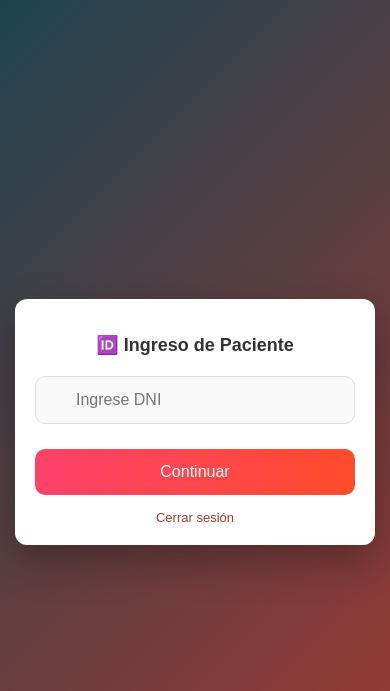
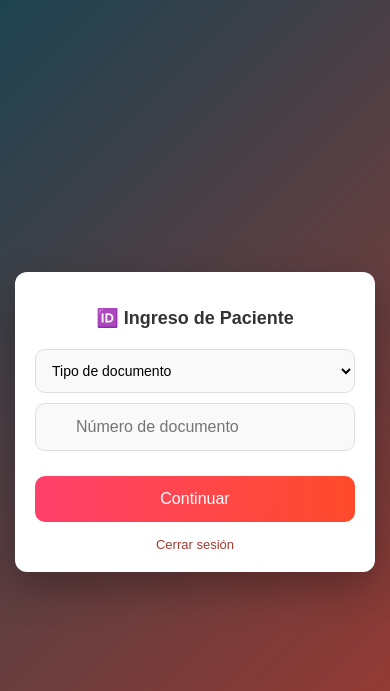
Before and after one commit to KuenenRivera/app-pacientes, a Flask app: page / in a window 390 px wide. Shown: the top 691 px of the page. Run offline with Flask 3, Linux system fonts and the light colour scheme; a user stored in the database is signed in.

Commit message:
mejora diseño login responsive

```diff
--- a/app.py
+++ b/app.py
@@ -104,7 +104,14 @@ def index():
         return "Acceso solo pacientes"
 
     if request.method == "POST":
-        dni = request.form["dni"]
+        dni = request.form["dni"].strip()
+
+        # 🔥 VALIDACIÓN PROFESIONAL (SIN CAMBIAR TU FLUJO)
+        if not dni.isdigit():
+            return "Error: El DNI solo debe contener números"
+
+        if len(dni) != 8:
+            return "Error: El DNI debe tener exactamente 8 dígitos"
 
         con = conectar()
         cur = con.cursor()
--- a/static/styles.css
+++ b/static/styles.css
@@ -198,3 +198,22 @@ input:invalid {
     color: #ff4b2b;
     text-decoration: underline;
 }
+
+/* ===== SELECT ===== */
+.input-group select {
+    width: 100%;
+    padding: 12px;
+
+    border: 1px solid #ddd;
+    border-radius: 10px;
+
+    font-size: 14px;
+    background: #f9f9f9;
+
+    outline: none;
+}
+
+/* ===== ERROR VISUAL ===== */
+.input-error {
+    border: 2px solid red !important;
+}
--- a/templates/index.html
+++ b/templates/index.html
@@ -15,8 +15,19 @@
 
         <form method="POST">
 
+            <!-- TIPO DOCUMENTO -->
             <div class="input-group">
-                <input type="text" name="dni" placeholder="Ingrese DNI" required>
+                <select name="tipo_doc" id="tipo_doc" required>
+                    <option value="">Tipo de documento</option>
+                    <option value="dni">DNI (8 dígitos)</option>
+                    <option value="ce">Carné de extranjería (9)</option>
+                    <option value="pasaporte">Pasaporte (6-12)</option>
+                </select>
+            </div>
+
+            <!-- NUMERO -->
+            <div class="input-group">
+                <input type="text" id="dni" name="dni" placeholder="Número de documento" required>
             </div>
 
             <button>Continuar</button>
@@ -29,5 +40,42 @@
 
 </div>
 
+<!-- VALIDACIÓN EN VIVO -->
+<script>
+const tipo = document.getElementById("tipo_doc");
+const dni = document.getElementById("dni");
+
+dni.addEventListener("input", validar);
+tipo.addEventListener("change", () => {
+    dni.value = "";
+    validar();
+});
+
+function validar() {
+    const valor = dni.value;
+    dni.classList.remove("input-error");
+
+    if (!tipo.value) return;
+
+    if (tipo.value === "dni") {
+        if (!/^\d{0,8}$/.test(valor)) {
+            dni.classList.add("input-error");
+        }
+    }
+
+    if (tipo.value === "ce") {
+        if (!/^\d{0,9}$/.test(valor)) {
+            dni.classList.add("input-error");
+        }
+    }
+
+    if (tipo.value === "pasaporte") {
+        if (valor.length > 12) {
+            dni.classList.add("input-error");
+        }
+    }
+}
+</script>
+
 </body>
 </html>
```
